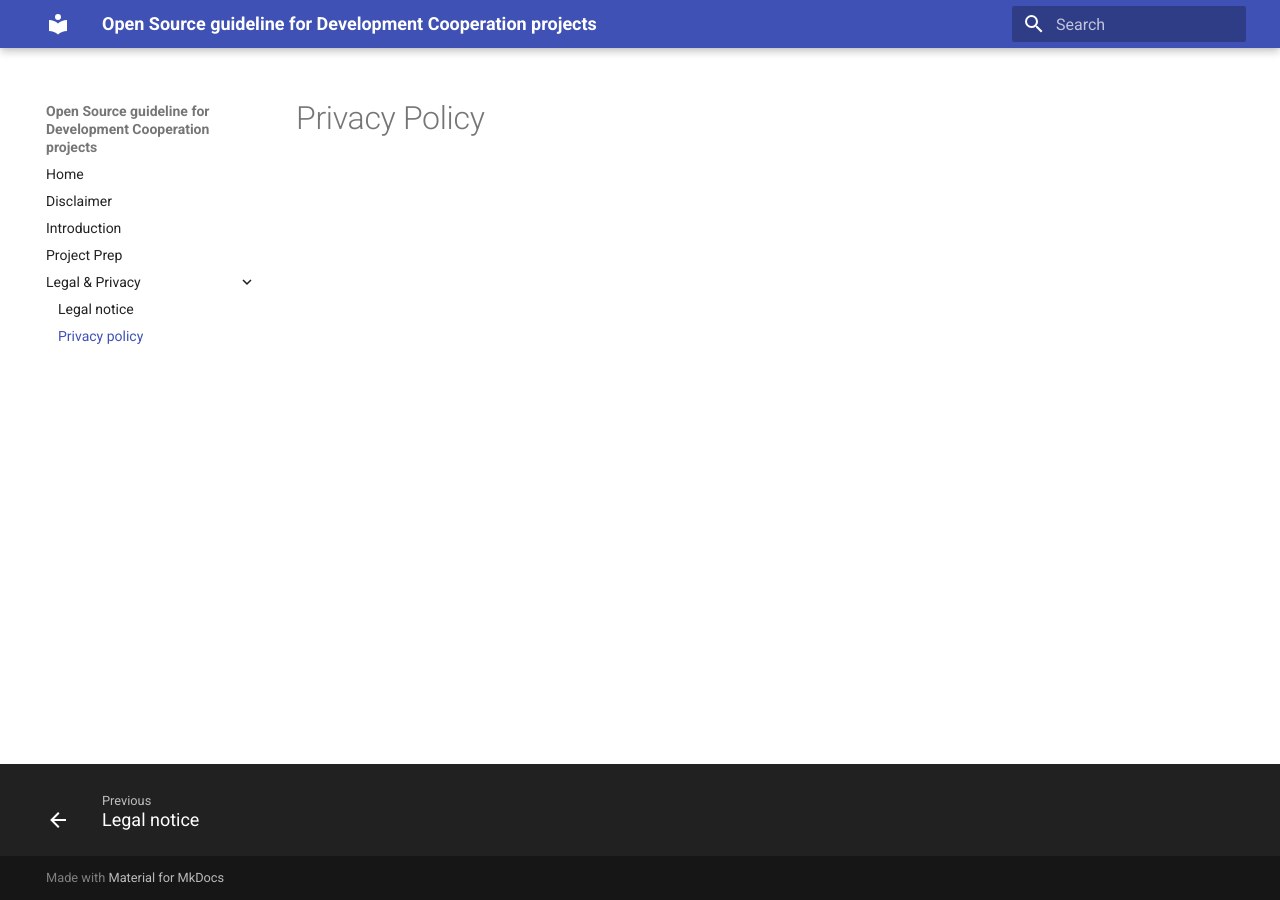
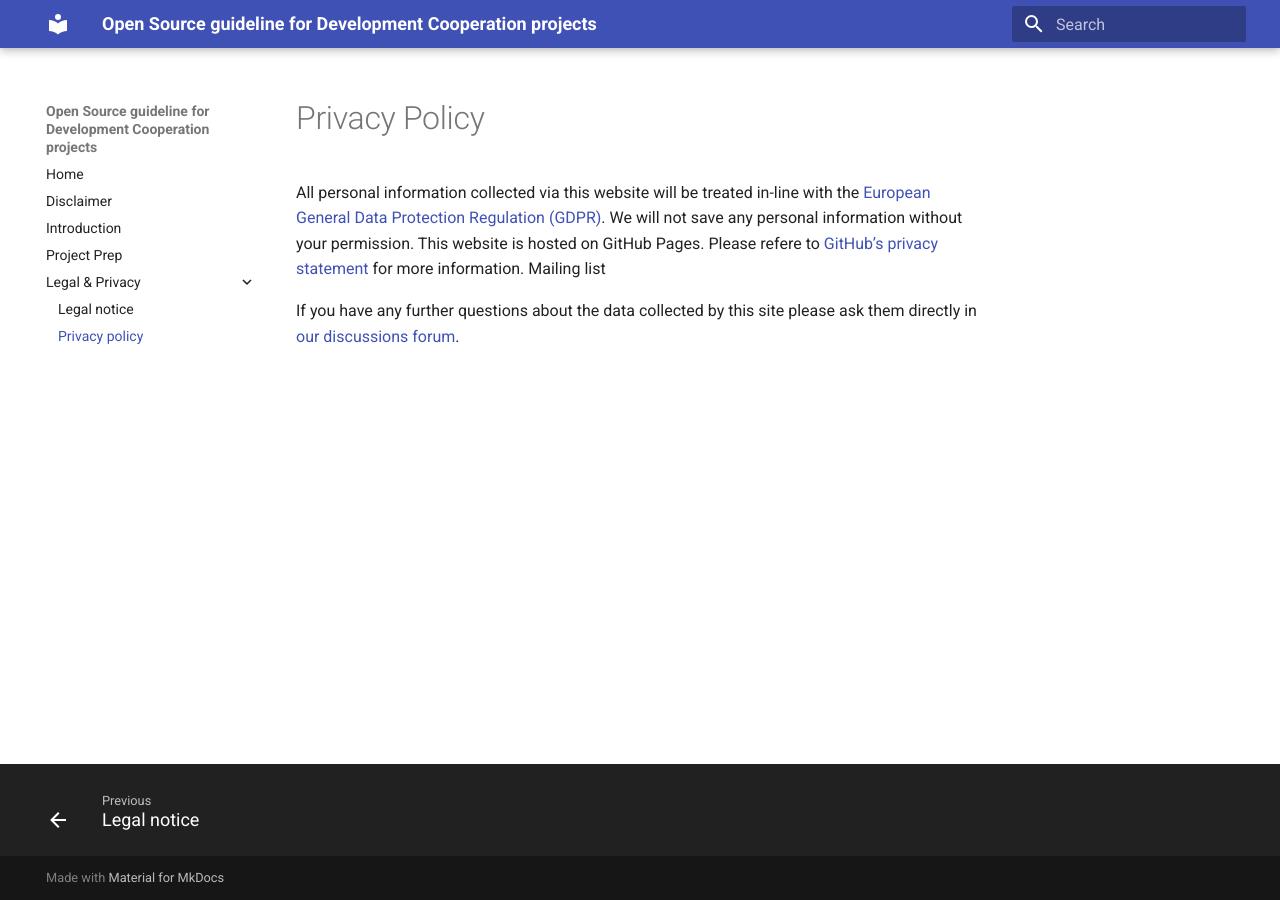
Before and after one commit to GFA-DIU/OpenSource4Impact, an MkDocs documentation site: the page built from docs/privacy_policy.md, in a window 1280 px wide. Built offline with MkDocs 1.6.1 and Material for MkDocs 9.7.7, drawn with Linux system fonts in a browser that asks for light colours.

Commit message:
Update privacy_policy.md

```diff
--- a/docs/privacy_policy.md
+++ b/docs/privacy_policy.md
@@ -1 +1,7 @@
 # Privacy Policy
+
+All personal information collected via this website will be treated in-line with the [European General Data Protection Regulation (GDPR)](https://gdpr-info.eu/). We will not save any personal information without your permission.
+This website is hosted on GitHub Pages. Please refere to [GitHub’s privacy statement](https://docs.github.com/en/site-policy/privacy-policies/global-privacy-practices) for more information.
+Mailing list
+
+If you have any further questions about the data collected by this site please ask them directly in [our discussions forum](https://github.com/GFA-DIU/GFA-DIU.github.io).
```
